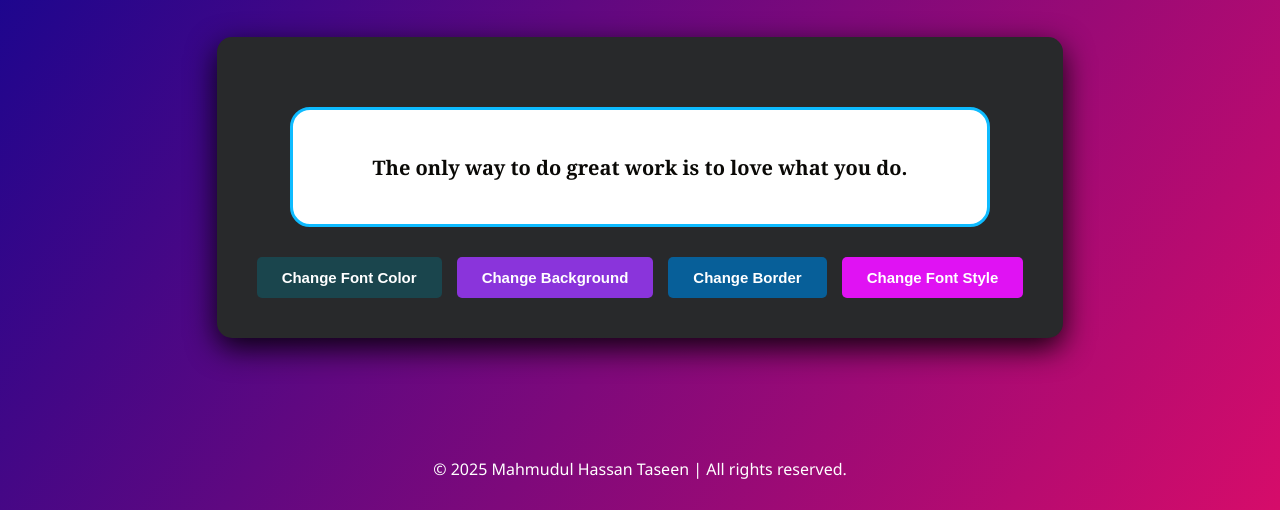
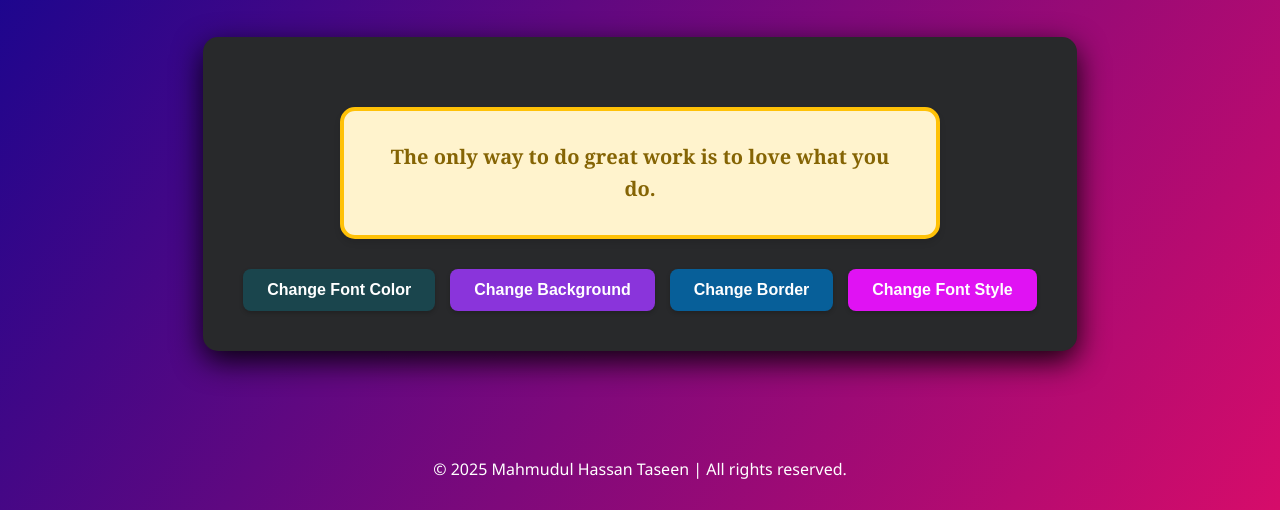
Before and after one commit to MHTaseen/Assignment2, a plain HTML site: page fortune.html in a window 1280 px wide. Shown: the part 290-800 px from the top of the page. Drawn offline with Linux system fonts and the light colour scheme.

Commit message:
Update styles.css

```diff
--- a/styles.css
+++ b/styles.css
@@ -513,4 +513,60 @@ footer {
 .card-container:hover {
     transform: translateY(-10px);
     box-shadow: 0 15px 40px rgba(0,0,0,0.3);
+
 }
+
+
+/* Fortune Box Styling */
+#fortune-box {
+    background-color: #fff3cd;
+    color: #856404;
+    border: 4px solid #ffc107;
+    border-radius: 15px;
+    padding: 30px;
+    margin: 30px auto;
+    max-width: 600px;
+    text-align: center;
+    font-family: Georgia, serif;
+    font-size: 20px;
+    line-height: 1.6;
+    box-shadow: 0 4px 6px rgba(0, 0, 0, 0.1);
+    transition: all 0.3s ease;
+    min-height: 100px;
+    display: flex;
+    align-items: center;
+    justify-content: center;
+}
+
+/* Button Container */
+.button-container {
+    display: flex;
+    justify-content: center;
+    gap: 15px;
+    flex-wrap: wrap;
+    margin-top: 20px;
+}
+
+/* Fortune Buttons */
+.fortune-btn {
+    background-color: #007bff;
+    color: white;
+    border: none;
+    border-radius: 8px;
+    padding: 12px 24px;
+    font-size: 16px;
+    cursor: pointer;
+    transition: all 0.3s ease;
+    box-shadow: 0 2px 4px rgba(0, 0, 0, 0.2);
+}
+
+.fortune-btn:hover {
+    background-color: #0056b3;
+    transform: translateY(-2px);
+    box-shadow: 0 4px 8px rgba(0, 0, 0, 0.3);
+}
+
+.fortune-btn:active {
+    transform: translateY(0);
+    box-shadow: 0 2px 4px rgba(0, 0, 0, 0.2);
+}
```
